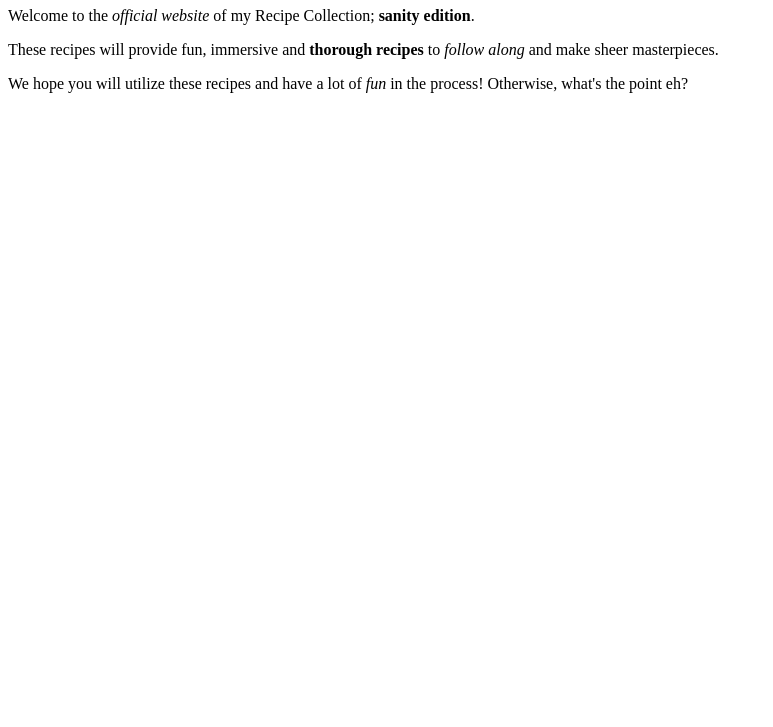
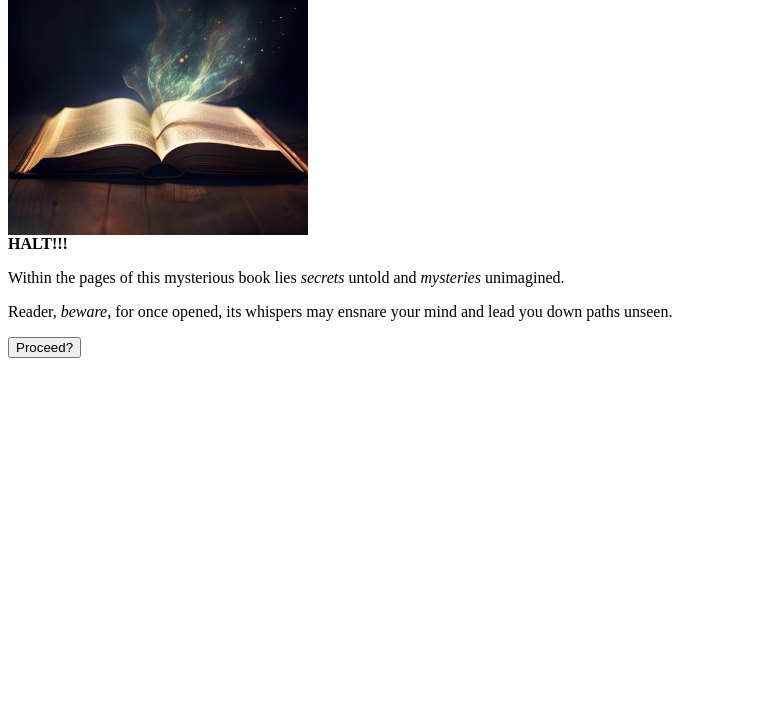
Before and after one commit to TayyabKashif10/odin-recipes, a plain HTML site: page index.html in a window 1280 px wide. Shown: the part 73-800 px from the top of the page, without its empty margins (0-773 px from the left). Drawn offline with Linux system fonts and the light colour scheme.

Commit message:
Completed cover page, link to intro page

```diff
--- a/index.html
+++ b/index.html
@@ -1,25 +1,27 @@
 <!DOCTYPE html>
 <html lang="en">
   <head>
-    <title>Very Sane Recipes</title>
+    <meta charset="UTF-8" />
+    <meta name="viewport" content="width=device-width, initial-scale=1.0" />
+    <title>Caution</title>
   </head>
-  <meta charset="utf-8" />
   <body>
-    <main>
-      <h1>Recipe Collection</h1>
-      <p>
-        Welcome to the <em>official website</em> of my Recipe Collection;
-        <strong>sanity edition</strong>.
-      </p>
-      <p>
-        These recipes will provide fun, immersive and
-        <strong>thorough recipes</strong> to <em>follow along</em> and make
-        sheer masterpieces.
-      </p>
-      <p>
-        We hope you will utilize these recipes and have a lot of <em>fun</em> in
-        the process! Otherwise, what's the point eh?
-      </p>
-    </main>
+    <img
+      src="./book.jpg"
+      alt="An exagerrated image of a recipe book."
+      height="300px"
+      width="300px"
+      style="display: block"
+    />
+    <strong>HALT!!!</strong>
+    <p>
+      Within the pages of this mysterious book lies <em>secrets</em> untold and
+      <em>mysteries</em> unimagined.
+    </p>
+    <p>
+      Reader, <em>beware</em>, for once opened, its whispers may ensnare your
+      mind and lead you down paths unseen.
+    </p>
+    <a href="intro.html"><button>Proceed?</button></a>
   </body>
 </html>
```
Also changed, not shown: intro.html (added, +31 -0 lines), cover.html (deleted).
